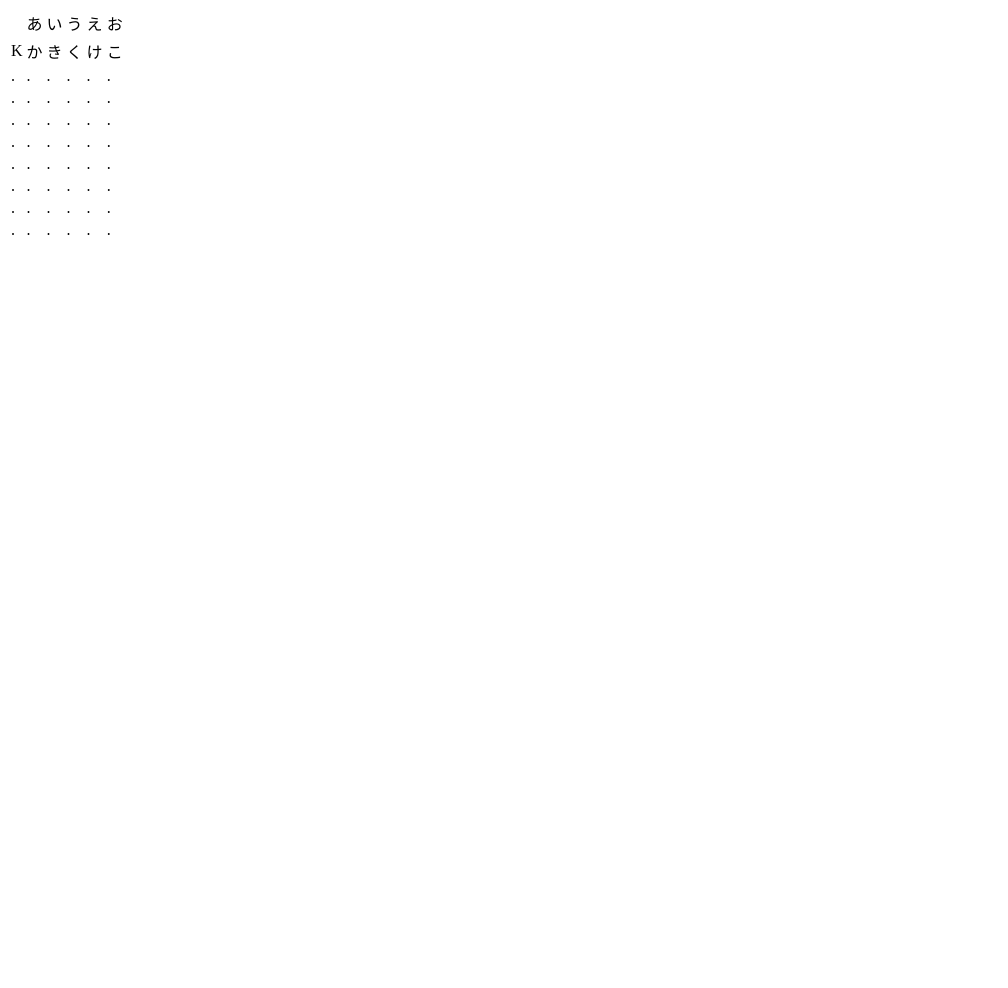
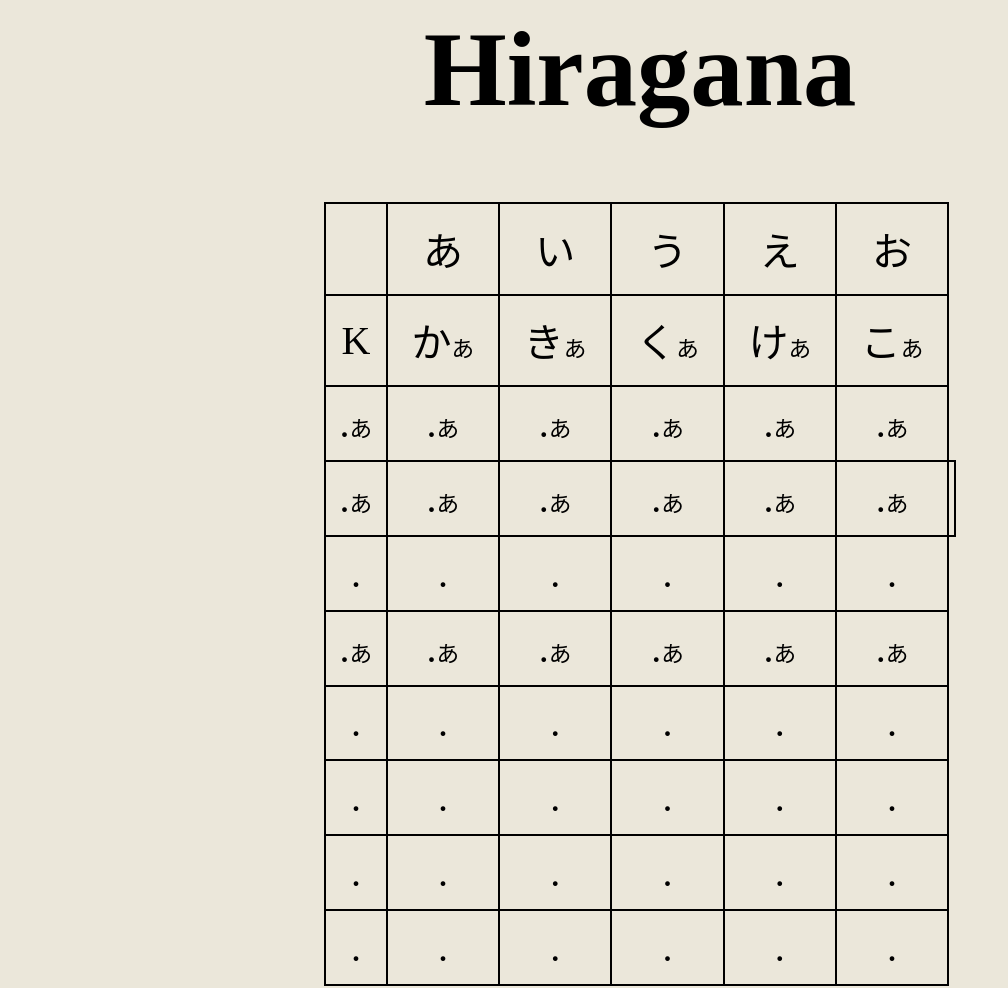
Before and after one commit to Leleder2/Infinity-Pictures, a plain HTML site: page index.html in a window 1280 px wide. Shown: the whole page, without its empty margins (0-1008 px from the left). Before the commit the page ends 800 px from the top, so only its background shows below. Drawn offline with Linux system fonts and the light colour scheme.

Commit message:
Update index.html

```diff
--- a/index.html
+++ b/index.html
@@ -1,6 +1,37 @@
 <html>
-<head>
+	<head>
+		<style>
+			td {
+				border: 2px solid black;
+				font-size: 30pt;
+				text-align: center;
+			}
+			table {
+		     border-collapse: collapse;
+			 width: 50%;
+			 min-width: 200px;
+			 margin: auto ;
+			 height: 100%;
+			 }
+			 h1 {
+			 text-align: center;
+			 font-size:80pt;
+			 }
+			 body {
+			 background-color:rgb(235,231,218);
+			 }
+			 .small {
+			 font-size: 17pt;
+			 }
+
+
+
+		</style>
+	</head>
 <body>
+<h1>
+Hiragana
+</h1>
 <table>
   <tr>
     <td></td>
@@ -12,11 +43,27 @@
   </tr>
   <tr>
      <td>K</td>
-	<td>か</td>
-    <td>き</td>
-    <td>く</td>
-	<td>け</td>
-    <td>こ</td>
+	<td>か<span class="small">あ</span></td>
+    <td>き<span class="small">あ</span></td>
+    <td>く<span class="small">あ</span></td>
+	<td>け<span class="small">あ</span></td>
+    <td>こ<span class="small">あ</span></td>
+   </tr>
+   <tr>
+     <td>.<span class="small">あ</span></td>
+	 <td>.<span class="small">あ</span></td>
+     <td>.<span class="small">あ</span></td>
+     <td>.<span class="small">あ</span></td>
+	 <td>.<span class="small">あ</span></td>
+     <td>.<span class="small">あ</span></td>
+   </tr>
+   <tr>
+     <td>.<span class="small">あ</span></td>
+	 <td>.<span class="small">あ</span></td>
+     <td>.<span class="small">あ</span></td>
+     <td>.<span class="small">あ</span></td>
+	 <td>.<span class="small">あ</span></td>
+     <td>.<span class="small">あ</span><td>
    </tr>
    <tr>
      <td>.</td>
@@ -27,28 +74,12 @@
      <td>.</td>
    </tr>
    <tr>
-     <td>.</td>
-	 <td>.</td>
-     <td>.</td>
-     <td>.</td>
-	 <td>.</td>
-     <td>.</td>
-   </tr>
-   <tr>
-     <td>.</td>
-	 <td>.</td>
-     <td>.</td>
-     <td>.</td>
-	 <td>.</td>
-     <td>.</td>
-   </tr>
-   <tr>
-     <td>.</td>
-	 <td>.</td>
-     <td>.</td>
-     <td>.</td>
-	 <td>.</td>
-     <td>.</td>
+     <td>.<span class="small">あ</span></td>
+	 <td>.<span class="small">あ</span></td>
+     <td>.<span class="small">あ</span></td>
+     <td>.<span class="small">あ</span></td>
+	 <td>.<span class="small">あ</span></td>
+     <td>.<span class="small">あ</span></td>
    </tr>
    <tr>
      <td>.</td>
@@ -84,5 +115,4 @@
    </tr>
 </table>
 </body>
-</head>
 </html>
```
